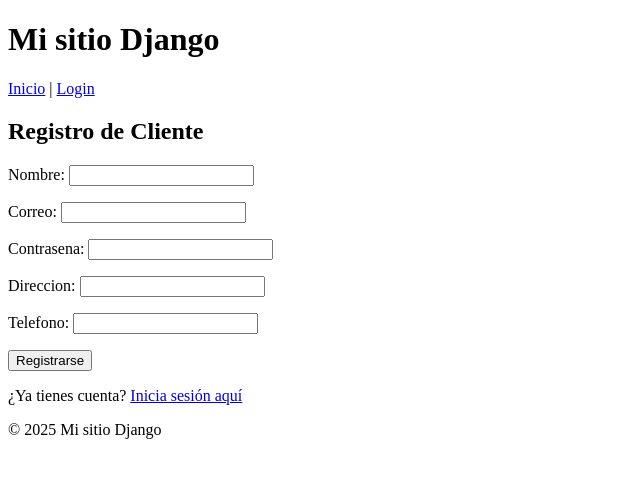
After one commit to Mazulini/Tarea-2-Diseno-de-Software, a Django app: page /accounts/register/ in a window 1280 px wide. The commit adds this page. Shown: the top 478 px of the page, without its empty margins (0-640 px from the left). Run offline with Django 5.2, Linux system fonts and the light colour scheme.

Commit message:
Anadido: Registro de clientes.

```diff
--- a/App web/apps/accounts/forms.py
+++ b/App web/apps/accounts/forms.py
@@ -3,3 +3,10 @@ from django import forms
 class LoginForm(forms.Form):
     correo = forms.EmailField(label='Correo', max_length=150)
     contrasena = forms.CharField(widget=forms.PasswordInput, label='Contraseña')
+
+class RegisterForm(forms.Form):
+    nombre = forms.CharField(max_length=100, required=True)
+    correo = forms.EmailField(max_length=150, required=True)
+    contrasena = forms.CharField(widget=forms.PasswordInput, required=True)
+    direccion = forms.CharField(max_length=300, required=True)
+    telefono = forms.CharField(max_length=20, required=False)  # este puede ser opcional
--- a/App web/apps/accounts/urls.py
+++ b/App web/apps/accounts/urls.py
@@ -1,9 +1,11 @@
 from django.urls import path
 from . import views
+from .views import register_view
 from .decorators import require_rol
 
 urlpatterns = [
     path('login/', views.login_view, name='login'),
+    path('register/', register_view, name='register'),
     path('logout/', views.logout_view, name='logout'),
     path('no-autorizado/', views.no_autorizado, name='no_autorizado'),
 
--- a/App web/apps/accounts/views.py
+++ b/App web/apps/accounts/views.py
@@ -1,8 +1,45 @@
 from django.shortcuts import render, redirect
 from django.contrib import messages
 from django.contrib.auth.hashers import check_password
-from .models import Usuario
-from .forms import LoginForm
+from .models import Usuario, Cliente
+from .forms import LoginForm, RegisterForm
+from django.utils import timezone
+from django.contrib.auth.hashers import make_password
+
+def register_view(request):
+    if request.method == 'POST':
+        form = RegisterForm(request.POST)
+        if form.is_valid():
+            correo = form.cleaned_data['correo']
+            contrasena = form.cleaned_data['contrasena']
+            nombre = form.cleaned_data['nombre']
+            direccion = form.cleaned_data['direccion']
+            telefono = form.cleaned_data['telefono']
+
+            if Usuario.objects.filter(correo=correo).exists():
+                messages.error(request, 'Ya existe una cuenta con este correo')
+            else:
+                usuario = Usuario.objects.create(
+                    correo=correo,
+                    contrasena=make_password(contrasena),
+                    nombre=nombre,
+                    telefono=telefono,
+                    fecha_registro=timezone.now(),
+                    rol='cliente'
+                )
+
+                Cliente.objects.create(
+                    usuario=usuario,
+                    direccion=direccion
+                )
+
+                messages.success(request, 'Registro exitoso. Ahora puedes iniciar sesión.')
+                return redirect('login')
+    else:
+        form = RegisterForm()
+
+    return render(request, 'accounts/register.html', {'form': form})
+
 
 def login_view(request):
     if request.method == 'POST':
--- a/App web/manage.py
+++ b/App web/manage.py
@@ -2,8 +2,8 @@
 """Django's command-line utility for administrative tasks."""
 import os
 import sys
-##import sys                            <---- evita pycache
-##sys.dont_write_bytecode = True
+#<---- evita pycache
+sys.dont_write_bytecode = True
 
 
 
--- a/App web/templates/accounts/login.html
+++ b/App web/templates/accounts/login.html
@@ -10,6 +10,8 @@
   <button type="submit">Ingresar</button>
 </form>
 
+<p>¿No tienes cuenta? <a href="{% url 'register' %}">Regístrate aquí</a></p>
+
 {% if messages %}
   <ul>
     {% for message in messages %}
--- /dev/null
+++ b/App web/templates/accounts/register.html
@@ -0,0 +1,12 @@
+{% extends "base.html" %}
+
+{% block content %}
+<h2>Registro de Cliente</h2>
+<form method="post">
+    {% csrf_token %}
+    {{ form.as_p }}
+    <button type="submit">Registrarse</button>
+</form>
+
+<p>¿Ya tienes cuenta? <a href="{% url 'login' %}">Inicia sesión aquí</a></p>
+{% endblock %}
```
Also changed, not shown: App web/apps/logistica/migrations/0001_initial.py (added), App web/apps/logistica/migrations/__init__.py (added).
